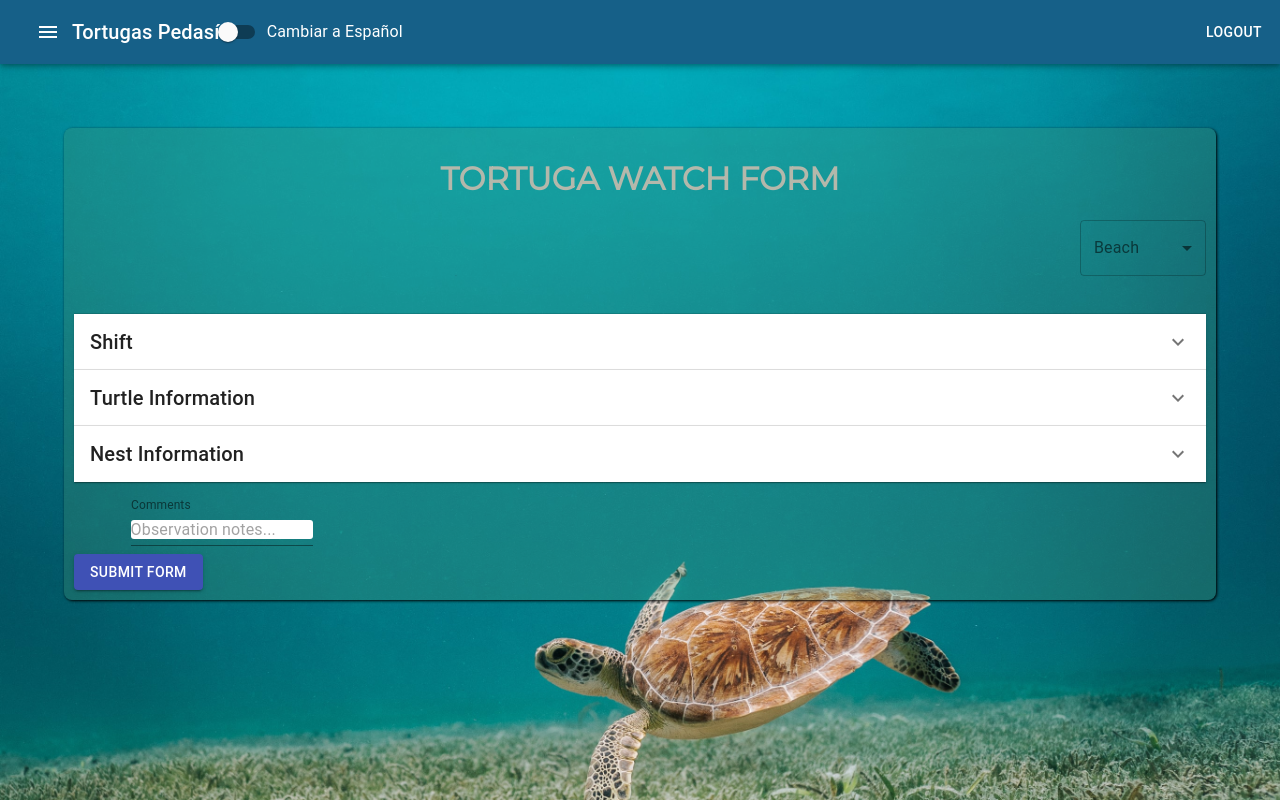
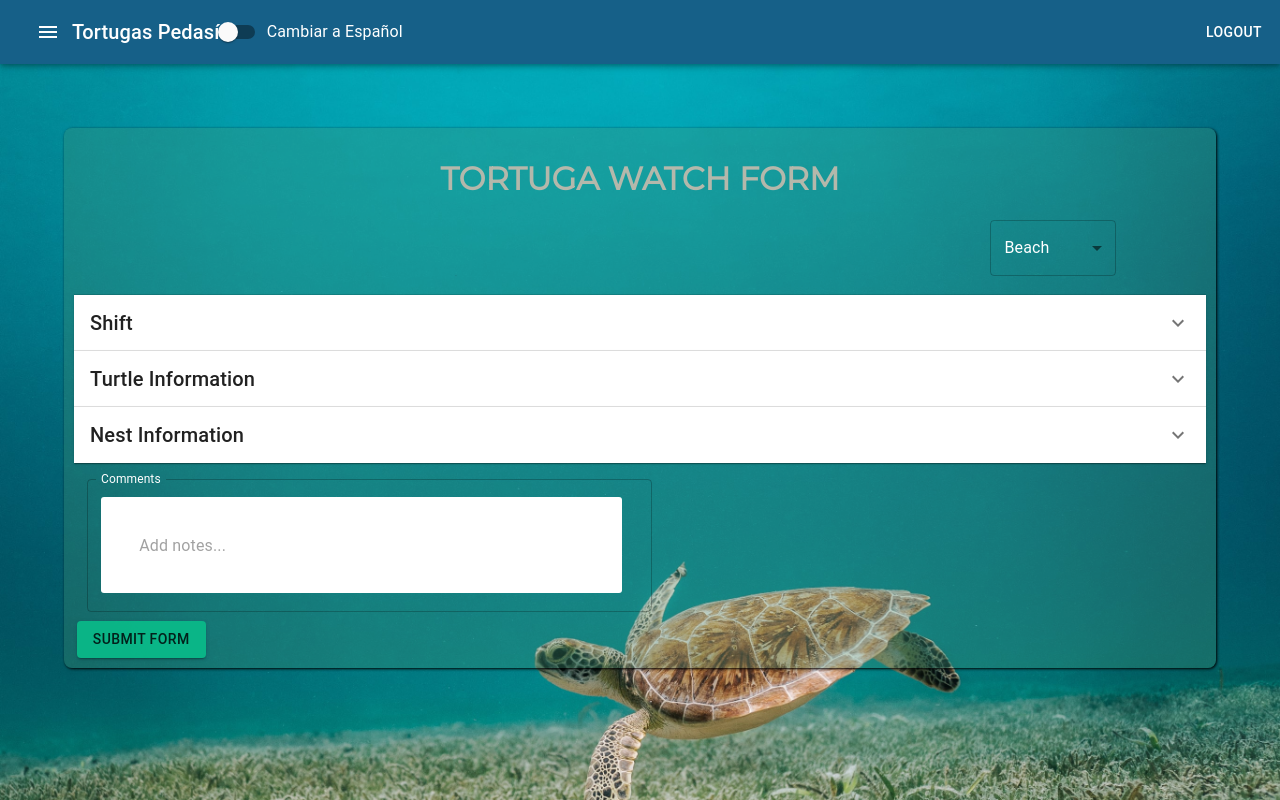
Before and after one commit to CarlosRabid/tortugaspedasi, a React (Create React App) app in the folder tortugaspedasi/: page /form in a window 1280 px wide. Built offline with nearby package versions, Linux system fonts and the light colour scheme; no server answers; sample sign-in values are in the browser's storage.

Commit message:
final updates

```diff
--- a/tortugaspedasi/src/Components/Form/BeachLocations.js
+++ b/tortugaspedasi/src/Components/Form/BeachLocations.js
@@ -64,15 +64,17 @@ class BeachLocation extends Component {
     render() {
         const { t } = this.props;
         return (
-            <div >
-                <div id="menuplayascont">
+            <>
+            <div id="menuplaya">
                     <FormControl variant="outlined" value={this.state.selectedBeach}  >
-                        <InputLabel htmlFor='playa' >   {this.state.selectedBeach ?
+                        <InputLabel  style={{color:"white"}}
+                        htmlFor='menuplayascont' >   {this.state.selectedBeach ?
                             this.state.selectedBeach : t('Beach') }
                         </InputLabel>
                         <Select value={this.state.selectedBeach} labelWidth={60}
-                            inputProps={{ name: 'playa', id: 'playa', }}
+                            inputProps={{ name: 'playa', id: 'menuplayascont', }}
                             onChange={this.handleClose}
+                            // color="white"
 
                             >
                             <option value={null} > - </option>
@@ -81,8 +83,8 @@ class BeachLocation extends Component {
                             <option value="playalagarto" onClick={this.handleClose}>Playa Lagarto</option>
                         </Select>
                     </FormControl>
-                </div>
-            </div >
+                    </div>
+            </>
         )
     }
 }
--- a/tortugaspedasi/src/Components/Form/Form.js
+++ b/tortugaspedasi/src/Components/Form/Form.js
@@ -17,6 +17,7 @@ import ExpandMoreIcon from '@material-ui/icons/ExpandMore';
 import BeachLocations from './BeachLocations';
 import Comments from './ObservationComments';
 import { Redirect } from 'react-router-dom';
+import { green } from '@material-ui/core/colors'
 
 const axios = require('axios');
 
@@ -260,12 +261,13 @@ class Form extends Component {
                     <BeachLocations handleBeachInput={this.handleBeachInput} />
                 </div>
                 <br />
-                <br />
-                <ExpansionPanel >
+                <ExpansionPanel  >
                     <ExpansionPanelSummary
                         expandIcon={<ExpandMoreIcon />}
                         aria-controls="panel1c-content"
                         id="shift"
+                        // style={{border: '10px'}}
+
                     >
                         <div className="helptext">
                             <Typography className="Shift" variant="h6" component="h6">{t('Shift')}</Typography>
@@ -299,13 +301,14 @@ class Form extends Component {
                     </ExpansionPanelSummary>
                     <NestInput forms={this.state.forms} handleNest={this.handleNest} />
                 </ExpansionPanel>
-                <Comments handleComments={this.handleComments} />
+                <Comments handleComments={this.handleComments}  />
                 <Button
                     variant="contained"
-                    color="primary"
+                    style={{backgroundColor: '#09bc8a', opacity: 0.9, marginLeft: '0.2em', marginTop: '0.1em'}}
                     size="medium"
                     className="submit"
                     // startIcon={<SaveIcon />}
+                    color="#bce784"
                     onClick={this.submitNewForm}
                 >
                     {t('Submit Form')}
--- a/tortugaspedasi/src/Components/Form/ObservationComments.js
+++ b/tortugaspedasi/src/Components/Form/ObservationComments.js
@@ -2,6 +2,7 @@ import React, { Component } from 'react';
 import { withTranslation } from 'react-i18next';
 import { TextField } from '@material-ui/core';
 import './form.css'
+import Typography from 'material-ui/styles/typography';
 
 class Comments extends Component {
     constructor() {
@@ -18,25 +19,26 @@ class Comments extends Component {
     render() {
         const { t } = this.props;
         return <div id="comments">
+            {/* <Typography variant="h6" component="h6"></Typography> */}
             <TextField
                 id="commentaries"
                 name="comments"
                 label={t('Comments')}
-                style={{ marginLeft: '5%' , color: 'green'}}
-                placeholder={t('Observation notes...')}
+                style={{ marginLeft: '1vw', color: 'white' }}
+                placeholder={t('Add notes...')}
                 // helperText="Full width!"
                 multiline
                 rowsMax="2"
                 margin="normal"
                 InputLabelProps={{
                     shrink: true,
-                    // style: {
-                    //     color: "green"
-                    // }
+                    style: {
+                        color: 'white'
+                    }
                 }}
-                // variant="filled"
+                variant="outlined"
                 onChange={this.handleInput}
-                // color='#ffffff'
+                color='#ffffff'
             />
 
         </div>
--- a/tortugaspedasi/src/Components/Form/form.css
+++ b/tortugaspedasi/src/Components/Form/form.css
@@ -8,10 +8,21 @@ h1 {
 
 #menuplayascont{
   display: grid;
+  /* margin-right: 10vw; */
   justify-items: end;
   align-items: end;
   color: white;
+  background-color: white;
 }
+#menuplaya{
+  display: grid;
+  justify-items: end;
+  align-items: end;
+  color: white;
+  margin-right: 7vw;
+  /* background-color: white; */
+}
+
 
 
  #playaselect{
@@ -23,6 +34,15 @@ h1 {
 }
 .MuiSelect-select{
   min-width: 5em !important;
+}
+.MuiSelect-selectMenu
+{
+    height: auto;
+
+    white-space: nowrap;
+    text-overflow: ellipsis;
+    background: white;
+    background-color: white;
 }
 
 #formContainer{
@@ -60,6 +80,11 @@ h1 {
     border-radius: 10px;
 }
 
+.expansions {
+    /* border-bottom: 10px, solid, black; */
+    border-radius: 10px;
+}
+
 ._observation {
     border-bottom: 5px, solid, black;
     border-radius: 10px;
@@ -77,7 +102,17 @@ h1 {
 
   #commentaries {
   border-radius: 3px;
-  padding: 0px;
-  background: #ffff;
+  padding: 3vmax;
+  background-color: #ffff;
+  width: 36vmax;
+  margin-right: 3%;
   /* background-color: #ffff; */
 }
+/* #shift{
+
+} */
+
+.MuiInputBase-input {
+  background-color: white;
+  /* width: 5em; */
+}
```
